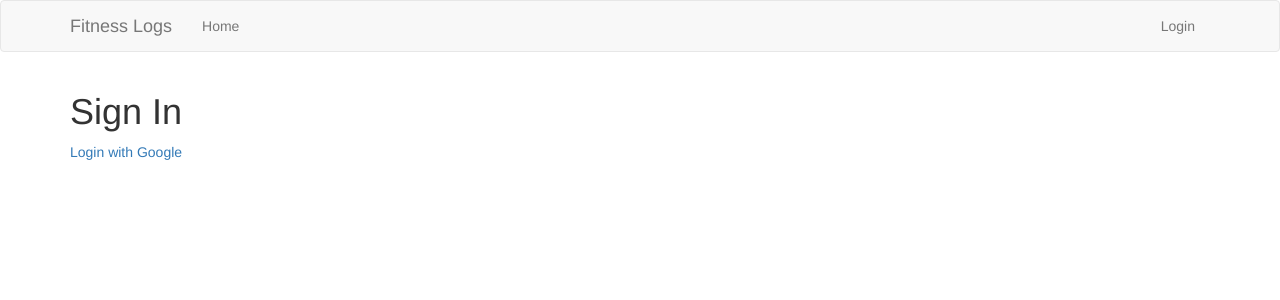
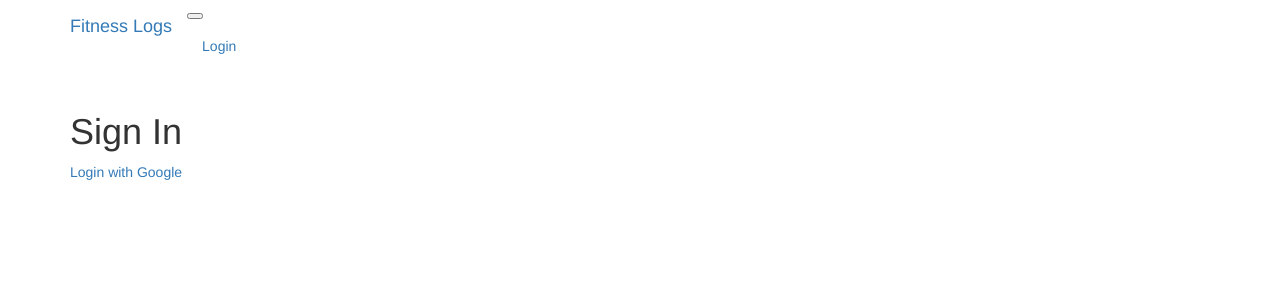
Before and after one commit to petegrace/fitness-logs, a Flask app: a page that uses app/templates/base.html in a window 1280 px wide. Shown: the top 300 px of the page. Run offline with Flask 2, Linux system fonts and the light colour scheme; some libraries are stand-ins or nearby versions.

Commit message:
bootstrap 4 and mobile navbar

```diff
--- a/app/templates/base.html
+++ b/app/templates/base.html
@@ -22,25 +22,31 @@
 		.btn {
 		    margin: 2px 0px;
 		}
+
+		h2 {
+			margin-top: 20px;
+		}
+
+		h3 {
+			margin-top: 20px;
+		}
 	</style>
 {% endblock %}
 
 {% block navbar %}
-	<nav class="navbar navbar-default">
+	<nav class="navbar navbar-expand-lg navbar-light bg-light">
 	    <div class="container">
-	        <div class="navbar-header">
-	            <a class="navbar-brand" href="{{ url_for('index') }}">Fitness Logs</a>
-	        </div>
-	        <div class="collapse navbar-collapse" id="bs-example-navbar-collapse-1">
-	            <ul class="nav navbar-nav">
-	                <li><a href="{{ url_for('index') }}">Home</a></li>
-	            </ul>
-	            <ul class="nav navbar-nav navbar-right">
+	        <a class="navbar-brand" href="{{ url_for('index') }}">Fitness Logs</a>
+	        <button class="navbar-toggler" type="button" data-toggle="collapse" data-target="#navbarTogglerDemo02" aria-controls="navbarTogglerDemo02" aria-expanded="false" aria-label="Toggle navigation">
+			    <span class="navbar-toggler-icon"></span>
+			</button>
+	        <div class="collapse navbar-collapse" id="navbarTogglerDemo02">
+	            <ul class="nav navbar-nav mr-auto mt-2 mt-lg-0">
 	                {% if current_user.is_anonymous %}
-	                <li><a href="{{ url_for('auth.login') }}">Login</a></li>
+	                	<li class=nav-item><a class="nav-link href="{{ url_for('auth.login') }}">Login</a></li>
 	                {% else %}
-	                <li class="navbar-text">Logged in as {{ current_user.email }}</li>
-	                <li><a href="{{ url_for('auth.logout') }}">Logout</a></li>
+	                	<li class="navbar-item"><span class="navbar-text">Logged in as {{ current_user.email }}</span></li>
+	                	<li class="navbar-item"><a class="nav-link" href="{{ url_for('auth.logout') }}">Logout</a></li>
 	                {% endif %}
 	            </ul>
 	        </div>
--- a/app/templates/edit_exercise.html
+++ b/app/templates/edit_exercise.html
@@ -23,7 +23,7 @@
 {% endblock %}
 
 {% block app_content %}
-	<h1>Edit Exercise</h1>
+	<h2>Edit Exercise</h2>
 	<div class="row">
 		<div class="col-md-4">
 			<p><label class="control-label">Exercise Name</label><br />{{ exercise_name }}</p>
--- a/app/templates/new_exercise.html
+++ b/app/templates/new_exercise.html
@@ -28,7 +28,7 @@
 {% endblock %}
 
 {% block app_content %}
-	<h1>Log New Exercise Type</h1>
+	<h2>Log New Exercise Type</h2>
 	<div class="row">
 		<div class="col-md-4">
 			{{ wtf.quick_form(form) }}
--- a/requirements.txt
+++ b/requirements.txt
@@ -10,3 +10,4 @@ psycopg2==2.7.5
 flask-moment==0.6.0
 oauth2client==4.1.3
 requests==2.19.1
+Flask-Bootstrap4==4.0.2
```
